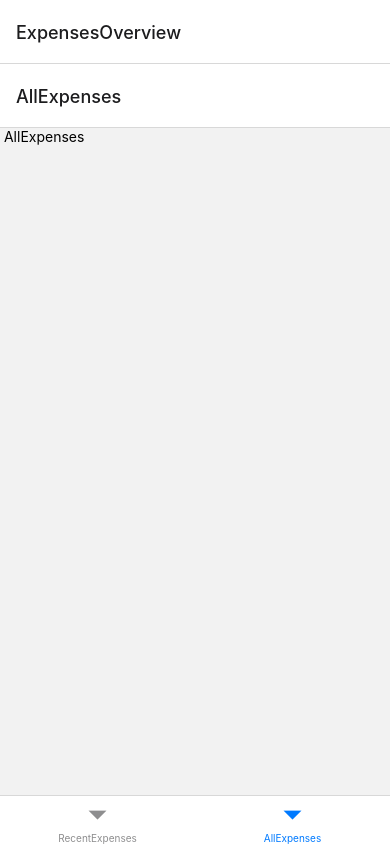
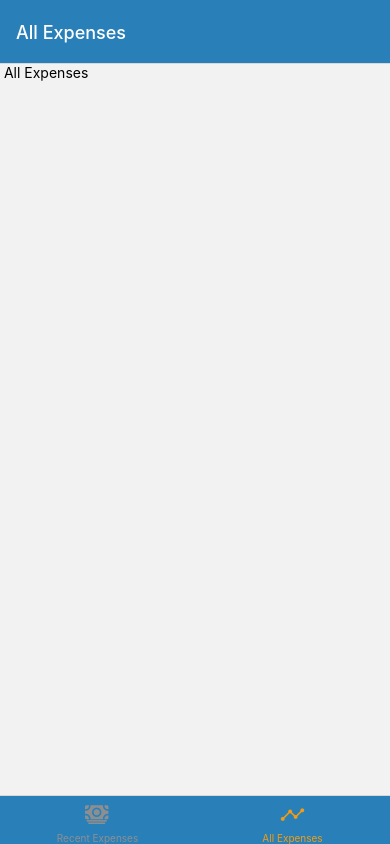
Before and after one commit to aashishkulkarni/ExpensePro, a React Native app: screen /AllExpenses in a window 390 px wide. Built offline with nearby package versions, Linux system fonts and the light colour scheme.

Commit message:
icons added to navigation bar

```diff
--- a/App.js
+++ b/App.js
@@ -3,19 +3,52 @@ import { StyleSheet, Text, View } from 'react-native';
 import { NavigationContainer } from '@react-navigation/native';
 import { createNativeStackNavigator } from '@react-navigation/native-stack';
 import { createBottomTabNavigator } from '@react-navigation/bottom-tabs';
-
+import { Ionicons } from '@expo/vector-icons';
 //importing all the screens
 import AllExpenses from './screens/AllExpenses';
 import ManageExpense from './screens/ManageExpense';
 import RecentExpense from './screens/RecentExpense';
+import { GlobalStyles } from './components/constants/styles';
 
 const Stack = createNativeStackNavigator();
 const BottomTabs = createBottomTabNavigator();
 
 function ExpensesOverview() {
-  return <BottomTabs.Navigator>
-    <BottomTabs.Screen name="RecentExpenses" component={RecentExpense} />
-    <BottomTabs.Screen name="AllExpenses" component={AllExpenses} />
+  return <BottomTabs.Navigator screenOptions={{
+    headerStyle: { backgroundColor: GlobalStyles.colors.primary500 },
+    headerTintColor: 'white',
+    tabBarStyle: { backgroundColor: GlobalStyles.colors.primary500 },
+    tabBarActiveTintColor: GlobalStyles.colors.accent500,
+  }}>
+    <BottomTabs.Screen
+      name="RecentExpenses"
+      component={RecentExpense}
+      options={{
+        title: 'Recent Expenses',
+        tabBarLabel: 'Recent Expenses',
+        tabBarIcon: ({ color, size }) => (
+
+          <Ionicons name="cash" size={size} color={color} />
+        )
+      }}
+
+    />
+
+
+    <BottomTabs.Screen
+      name="AllExpenses"
+      component={AllExpenses}
+      options={{
+        title: 'All Expenses',
+        tabBarLabel: 'All Expenses',
+        tabBarIcon: ({ color, size }) => (
+
+          <Ionicons name="analytics" size={size} color={color} />
+
+        )
+      }}
+
+    />
   </BottomTabs.Navigator>
 }
 
@@ -26,7 +59,7 @@ export default function App() {
       <NavigationContainer>
         <Stack.Navigator>
 
-          <Stack.Screen name="ExpensesOverview" component={ExpensesOverview} />
+          <Stack.Screen name="ExpensesOverview" component={ExpensesOverview} options={{ headerShown: false }} />
           <Stack.Screen name="ManageExpense" component={ManageExpense} />
         </Stack.Navigator>
       </NavigationContainer>
--- /dev/null
+++ b/components/constants/styles.js
@@ -0,0 +1,17 @@
+export const GlobalStyles = {
+    colors: {
+        primary50: '#eaf2f8',
+        primary100: '#D4E6F1',
+        primary200: '#A9CCE3',
+        primary400: '#7FB3D5',
+        primary500: '#2980B9',
+        primary700: '#1F618D',
+        primary800: '#21618C',
+        accent500: '#F39C12',
+        error50: '#D4EFDF',
+        error500: '#5B2C6F',
+        gray500: '#212F3C',
+        gray700: '#1C2833',
+
+    },
+};
--- a/package.json
+++ b/package.json
@@ -14,6 +14,7 @@
     "@react-navigation/native-stack": "^6.9.1",
     "expo": "~46.0.9",
     "expo-status-bar": "~1.4.0",
+    "ionicons": "^6.0.3",
     "react": "18.0.0",
     "react-native": "0.69.5",
     "react-native-safe-area-context": "4.3.1",
--- a/screens/AllExpenses.js
+++ b/screens/AllExpenses.js
@@ -1,7 +1,7 @@
 import { Text } from 'react-native';
 
 function AllExpenses() {
-    return <Text> AllExpenses</Text>
+    return <Text> All Expenses</Text>
 }
 
 export default AllExpenses;
--- a/screens/ManageExpense.js
+++ b/screens/ManageExpense.js
@@ -1,7 +1,7 @@
 import { Text } from 'react-native';
 
 function ManageExpense() {
-    return <Text> AllExpenses</Text>
+    return <Text> Manage Expenses</Text>
 }
 
 export default ManageExpense;
--- a/screens/RecentExpense.js
+++ b/screens/RecentExpense.js
@@ -1,7 +1,7 @@
 import { Text } from 'react-native';
 
 function RecentExpense() {
-    return <Text> AllExpenses</Text>
+    return <Text> Recent Expenses</Text>
 }
 
 export default RecentExpense;
```
Also changed, not shown: 1 other file (tests, documents, lock files or other folders).
